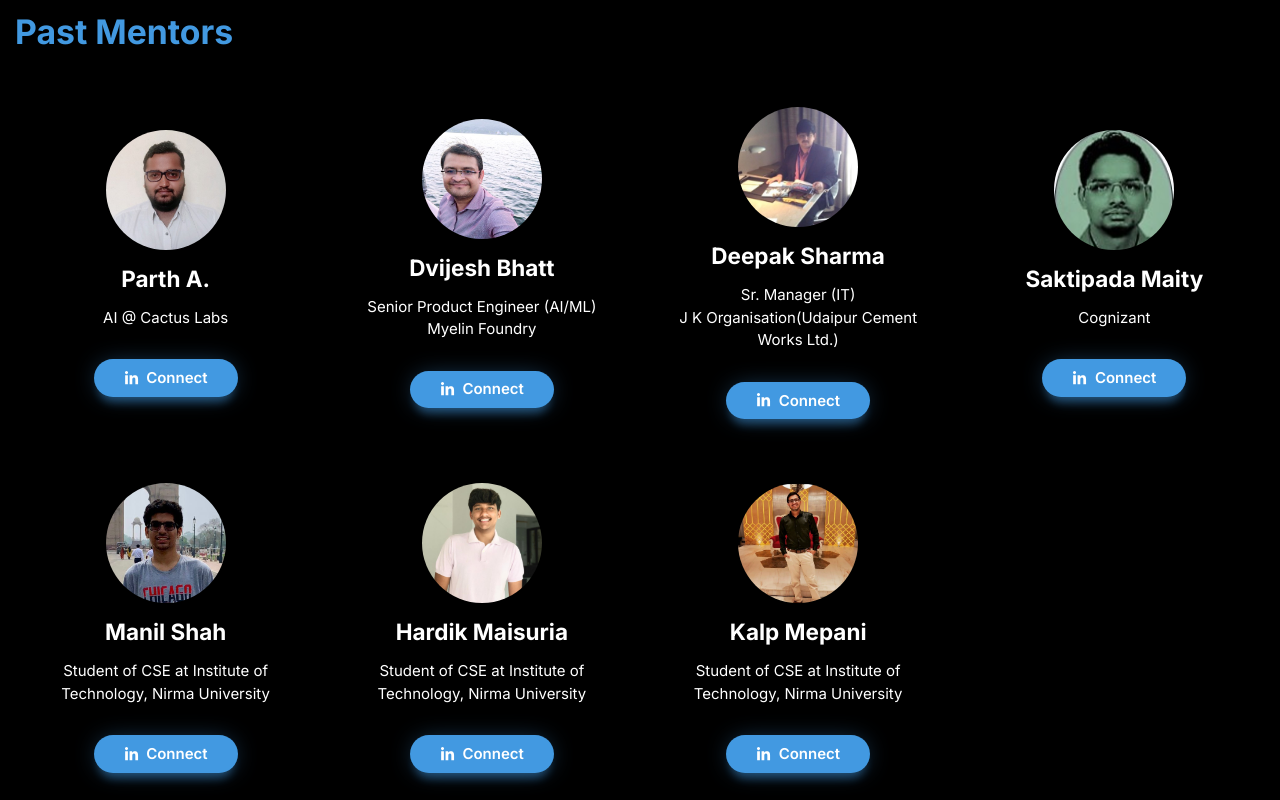
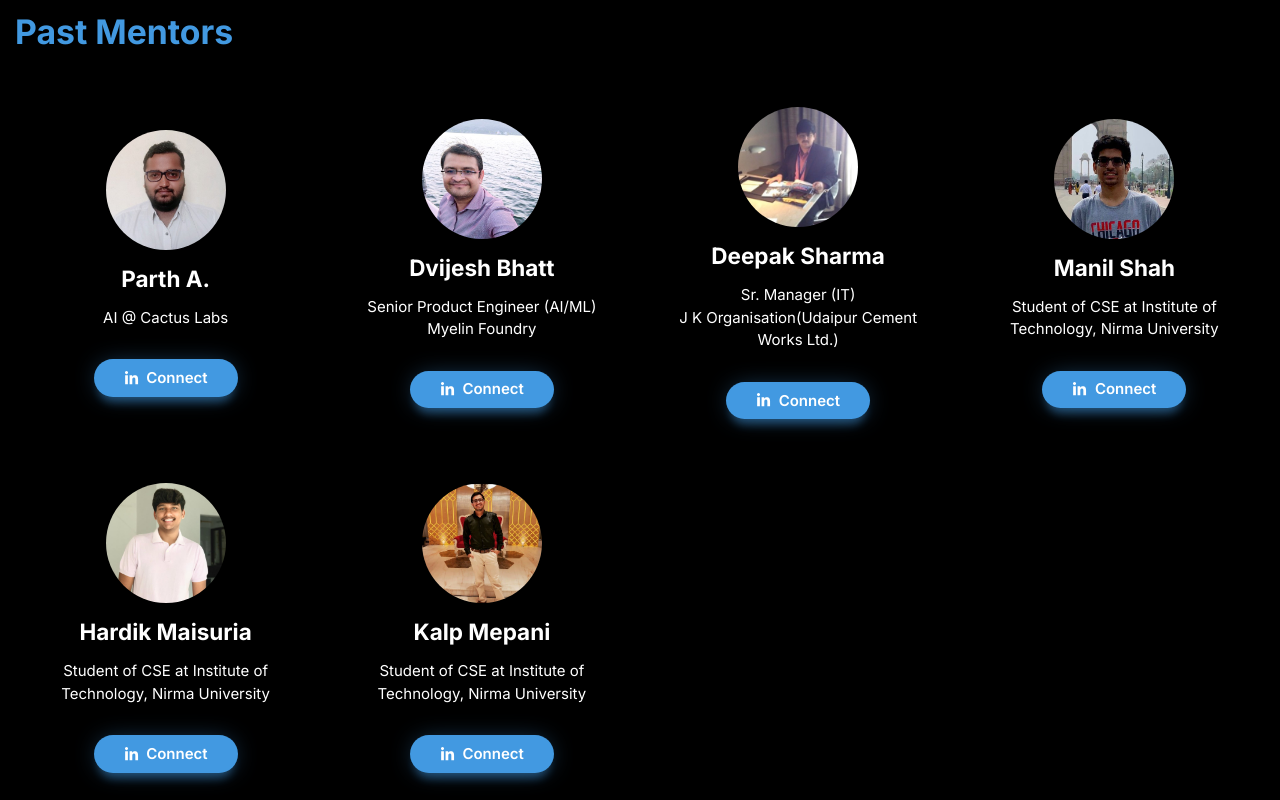
Before and after one commit to JaiminSalvi/MINed-25-deploy, a Next.js app: page /events in a window 1280 px wide. Shown: the part 2180-2980 px from the top of the page. Built offline with nearby package versions, Linux system fonts and the light colour scheme.

Commit message:
Update Mentors.js

```diff
--- a/components/Mentors.js
+++ b/components/Mentors.js
@@ -32,13 +32,6 @@ export default function Mentors() {
       linkedIn: "https://www.linkedin.com/in/deepak-sharma-a528b015/",
       designation: "Sr. Manager (IT)",
       company: "J K Organisation(Udaipur Cement Works Ltd.)",
-    },
-    {
-      name: "Saktipada Maity",
-      image: "/Saktipada_Maity.jpg",
-      linkedIn: "https://www.linkedin.com/in/saktipada-maity-10b08330/",
-      designation: "",
-      company: "Cognizant",
     },
     {
       name: "Manil Shah",
```
